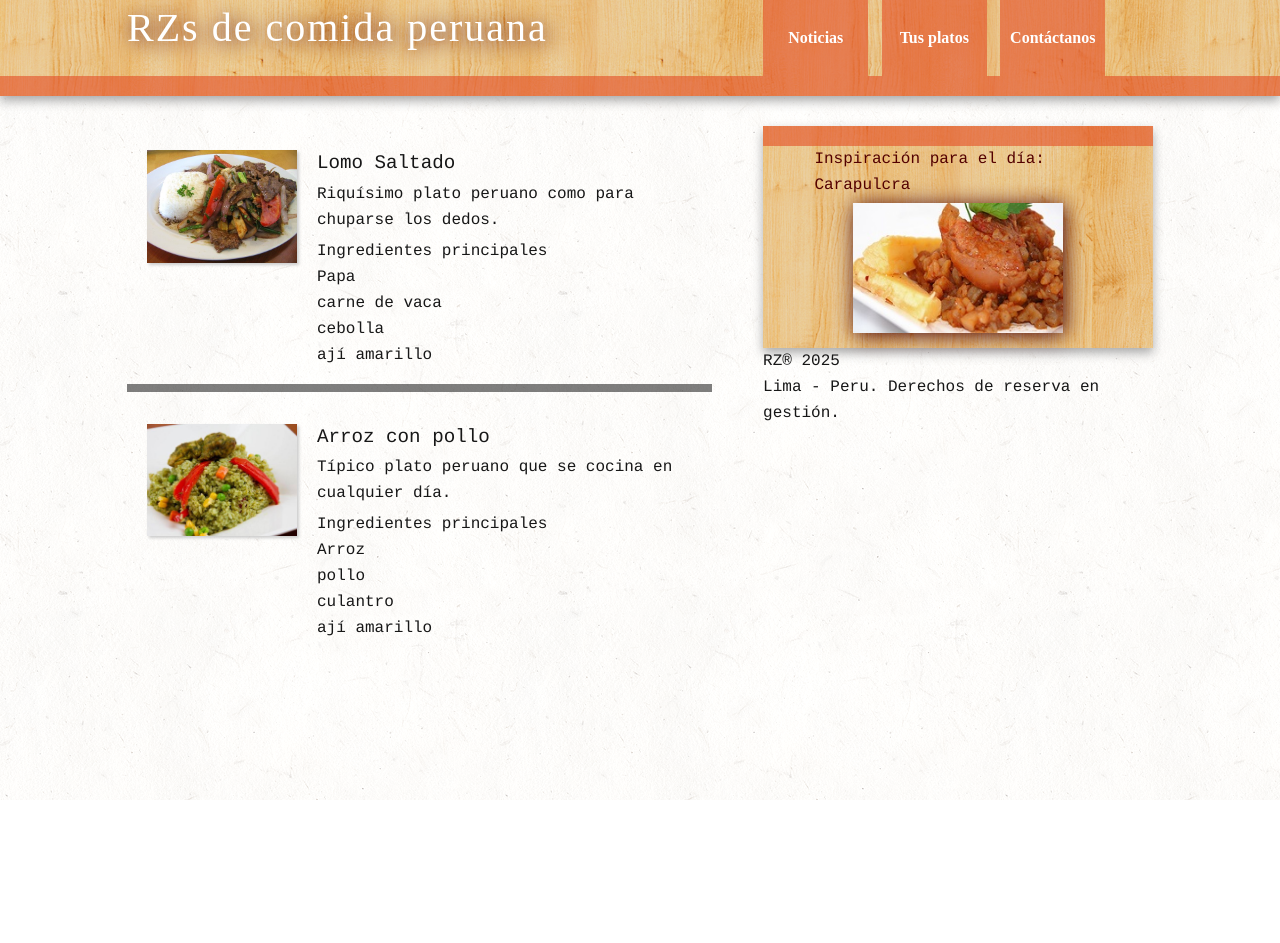
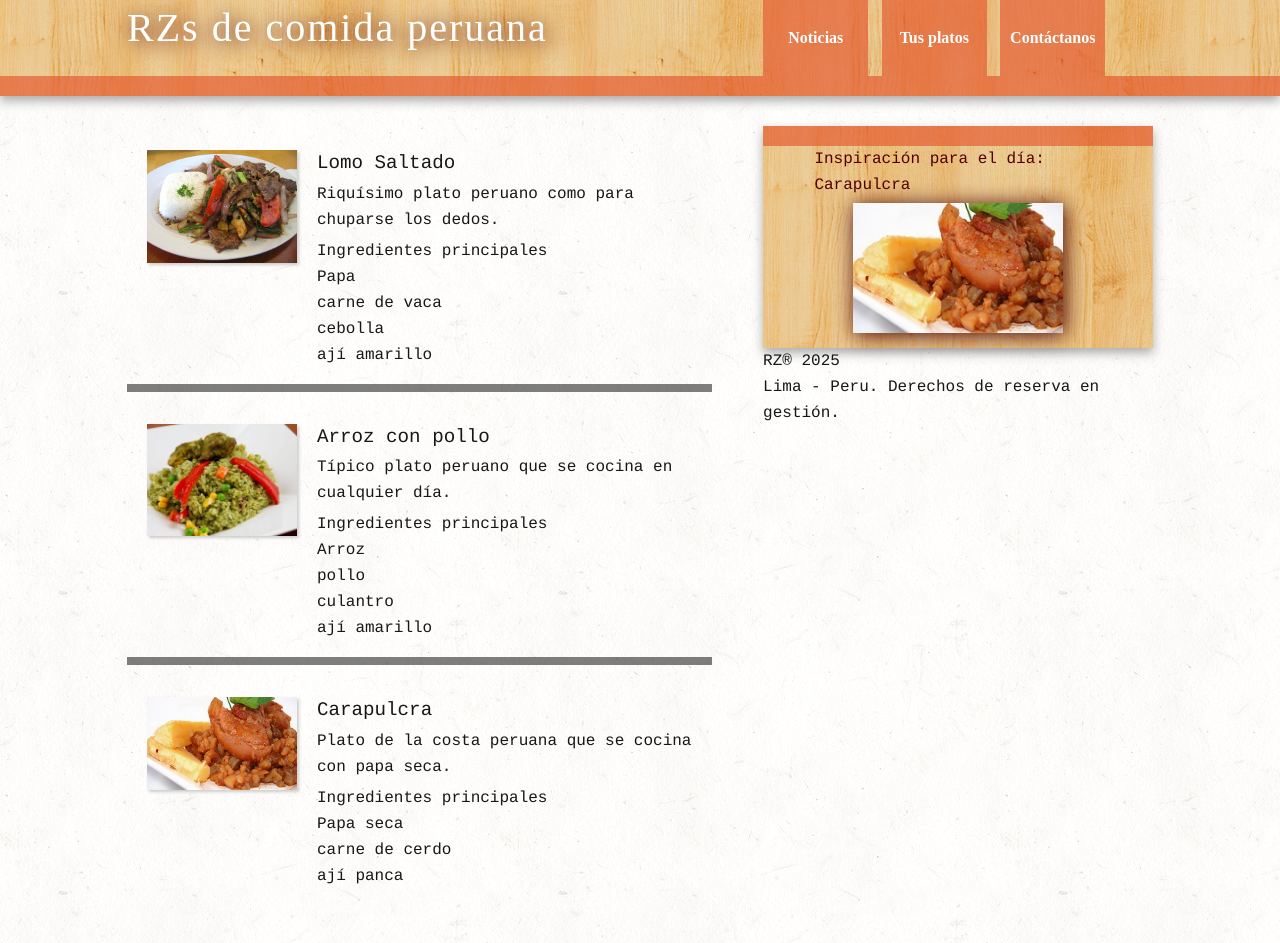
Before and after one commit to paolocarrasco/rz, a Next.js app: page / in a window 1280 px wide. Before the commit the page ends 800 px from the top, so only its background shows below. Built offline with nearby package versions, Linux system fonts and the light colour scheme; a web font is replaced by a local one.

Commit message:
#10 feat: page uses RecipeList component to render all the recipes

```diff
--- a/src/app/page.tsx
+++ b/src/app/page.tsx
@@ -3,7 +3,7 @@ import lomoSaltadoImage from '../../public/img/lomo-saltado.jpg';
 import arrozConPolloImage from "../../public/img/arroz-con-pollo.jpg";
 import carapulcraImage from "../../public/img/carapulcra.jpg";
 import Footer from "@/components/footer";
-import {RecipeItem} from "@/components/recipe-item";
+import {RecipeList} from "@/components/recipe-list";
 
 const Page = () => {
   const recipes = [
@@ -27,14 +27,9 @@ const Page = () => {
     }
   ];
 
-  const [lomoSaltado, arrozConPollo] = recipes;
-
   return (
     <div className="main wrapper clearfix">
-      <section className="dishes">
-        <RecipeItem recipe={lomoSaltado} key={0}/>
-        <RecipeItem recipe={arrozConPollo} key={1}/>
-      </section>
+      <RecipeList recipes={recipes}/>
       <aside>
         <h3>Inspiración para el día:</h3>
         <p>Carapulcra</p>
--- a/src/components/recipe-item.tsx
+++ b/src/components/recipe-item.tsx
@@ -1,15 +1,8 @@
 import Image from 'next/image';
-import {StaticImport} from "next/dist/shared/lib/get-img-props";
-
-type RecipeItem = {
-  name: string;
-  description: string;
-  imageSource: string | StaticImport;
-  ingredients: string[];
-}
+import {Recipe} from "@/components/types/recipe";
 
 type RecipeItemProps = {
-  recipe: RecipeItem;
+  recipe: Recipe;
 }
 
 export const RecipeItem = ({recipe: {description, imageSource, ingredients, name}}: RecipeItemProps) => (
@@ -19,7 +12,7 @@ export const RecipeItem = ({recipe: {description, imageSource, ingredients, name
     <p>{description}</p>
     <section>
       <h3>Ingredientes principales</h3>
-      <ul>{ingredients.map((ingredient, index) => (<li key={index}>{ingredient}</li>))}</ul>
+      <ul>{ingredients.map((ingredient: string, index: number) => (<li key={index}>{ingredient}</li>))}</ul>
     </section>
   </article>
 );
--- /dev/null
+++ b/src/components/recipe-list.tsx
@@ -0,0 +1,16 @@
+import {Recipe} from "@/components/types/recipe";
+import {RecipeItem} from "./recipe-item";
+
+export function RecipeList({recipes}: {
+  recipes: Recipe[]
+}) {
+  return (
+    <section className="dishes">
+      {
+        recipes.map((recipe, index) => (
+          <RecipeItem recipe={recipe} key={index}/>
+        ))
+      }
+    </section>
+  );
+}
--- /dev/null
+++ b/src/components/types/recipe.tsx
@@ -0,0 +1,8 @@
+import {StaticImport} from "next/dist/shared/lib/get-img-props";
+
+export type Recipe = {
+  name: string;
+  description: string;
+  imageSource: string | StaticImport;
+  ingredients: string[];
+}
```
Also changed, not shown: 1 other file (tests, documents, lock files or other folders).
